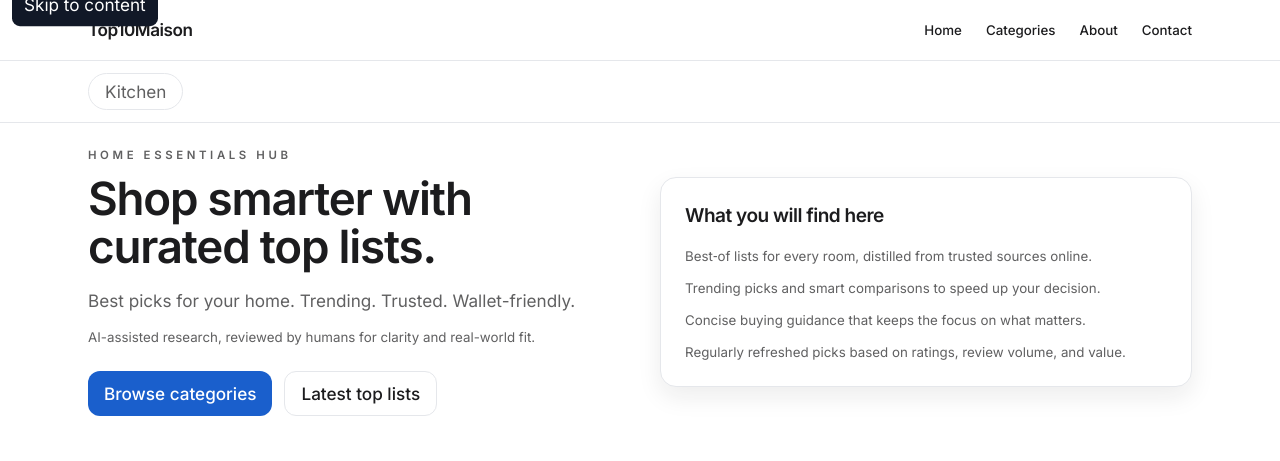
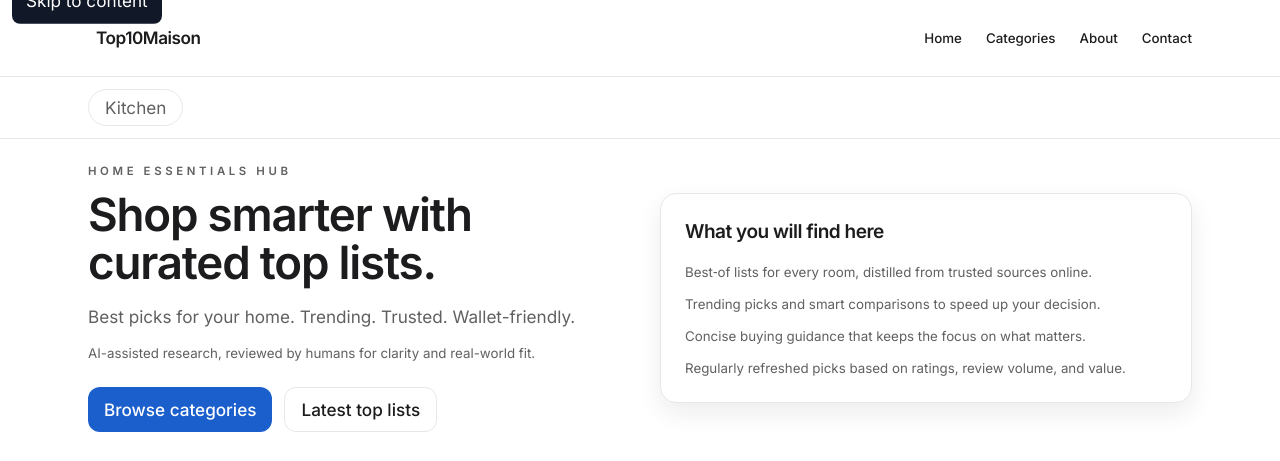
Before and after one commit to nordenq/Top10Maison, an Astro site: page / in a window 1280 px wide. Shown: the top 461 px of the page. Built offline with nearby package versions, Linux system fonts and the light colour scheme; Astro itself is replaced by a stand-in of ours.

Commit message:
a11y: increase touch target sizes

```diff
--- a/src/components/Header.astro
+++ b/src/components/Header.astro
@@ -11,7 +11,7 @@ const { categories } = buildDataIndex();
   class="sticky top-0 z-20 border-b border-border bg-white/95 backdrop-blur"
 >
   <div class="page-container flex w-full items-center justify-between py-4">
-    <a class="text-lg font-semibold tracking-tight" href={homeUrl()}>Top10Maison</a>
+    <a class="rounded-md px-2 py-2 text-lg font-semibold tracking-tight" href={homeUrl()}>Top10Maison</a>
     <nav class="hidden items-center gap-6 text-sm font-medium md:flex" aria-label="Primary">
       <a href={homeUrl()}>Home</a>
       <a href="/#top-categories">Categories</a>
--- a/src/styles/global.css
+++ b/src/styles/global.css
@@ -87,7 +87,9 @@
     position: absolute;
     left: 12px;
     top: 12px;
-    padding: 8px 12px;
+    min-height: 24px;
+    min-width: 24px;
+    padding: 10px 14px;
     background: #111827;
     color: #fff;
     border-radius: 8px;
```
